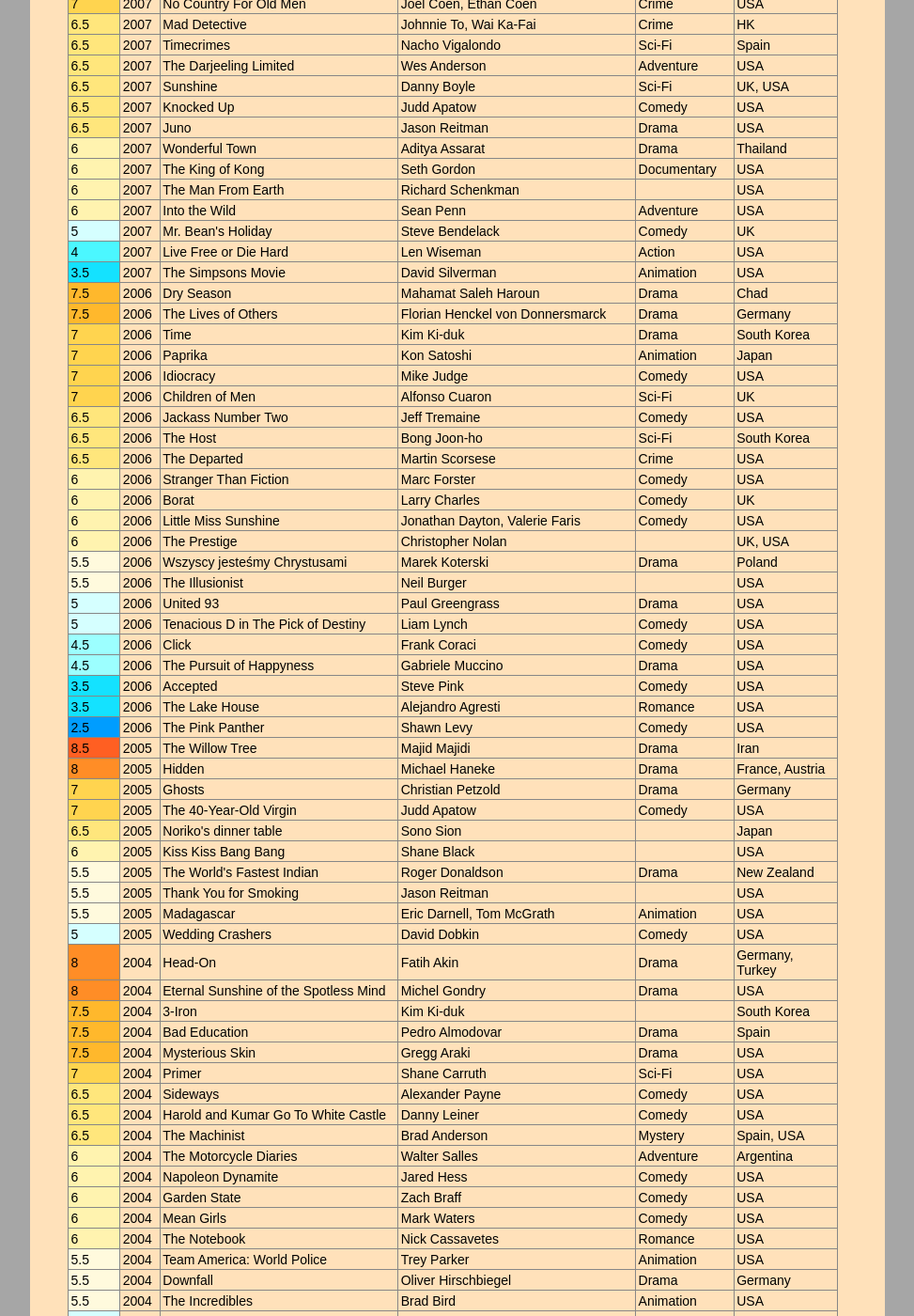
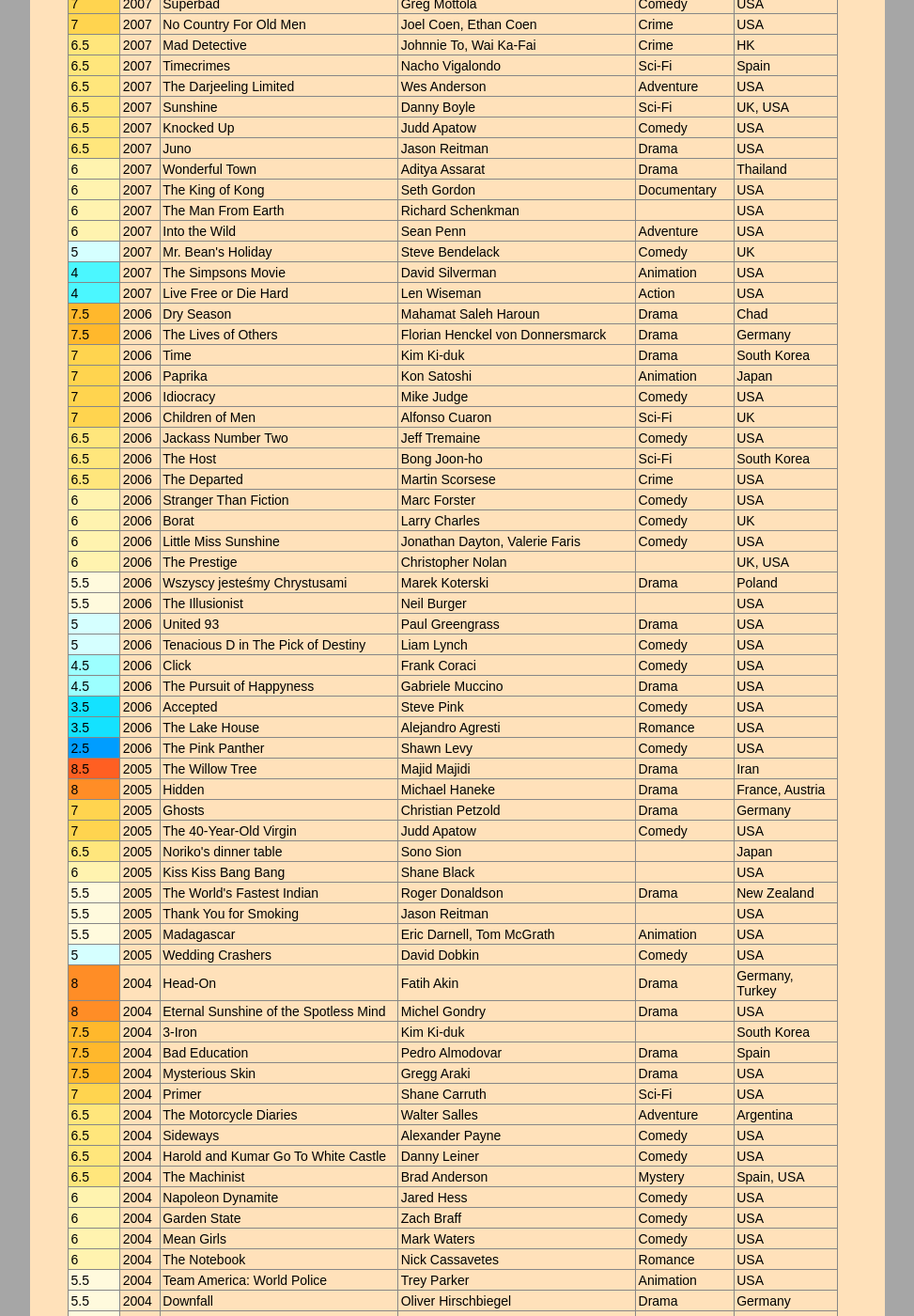
Before and after one commit to witbag/witbag.github.io, a Jekyll site: the page built from likes/index.html, in a window 1280 px wide and 1400 px high, scrolled down 5288 px. Shown: the whole window at 94% size, without its empty margins (153-1126 px from the left). Built offline with Jekyll 4.4.1, drawn with Linux system fonts in a browser that asks for light colours; some of the changed text lies outside the part shown.

Commit message:
Update index.html

```diff
--- a/likes/index.html
+++ b/likes/index.html
@@ -272,8 +273,8 @@
  <tr><td bgcolor=#fff3af>6</td><td>2007</td><td>The Man From Earth</td><td>Richard Schenkman</td><td>&nbsp;</td><td>USA</td></tr>
  <tr><td bgcolor=#fff3af>6</td><td>2007</td><td>Into the Wild</td><td>Sean Penn</td><td>Adventure</td><td>USA</td></tr>
  <tr><td bgcolor=#d5ffff>5</td><td>2007</td><td>Mr. Bean's Holiday</td><td>Steve Bendelack</td><td>Comedy</td><td>UK</td></tr>
+ <tr><td bgcolor=#4bf7ff>4</td><td>2007</td><td>The Simpsons Movie</td><td>David Silverman</td><td>Animation</td><td>USA</td></tr>
  <tr><td bgcolor=#4bf7ff>4</td><td>2007</td><td>Live Free or Die Hard</td><td>Len Wiseman</td><td>Action</td><td>USA</td></tr>
- <tr><td bgcolor=#14e2ff>3.5</td><td>2007</td><td>The Simpsons Movie</td><td>David Silverman</td><td>Animation</td><td>USA</td></tr>
  <tr><td bgcolor=#ffb82c>7.5</td><td>2006</td><td>Dry Season</td><td>Mahamat Saleh Haroun</td><td>Drama</td><td>Chad</td></tr>
  <tr><td bgcolor=#ffb82c>7.5</td><td>2006</td><td>The Lives of Others</td><td>Florian Henckel von Donnersmarck</td><td>Drama</td><td>Germany</td></tr>
  <tr><td bgcolor=#ffd44f>7</td><td>2006</td><td>Time</td><td>Kim Ki-duk</td><td>Drama</td><td>South Korea</td></tr>
```
Also changed, not shown: other parts of likes/index.html (+13 -5 lines).
